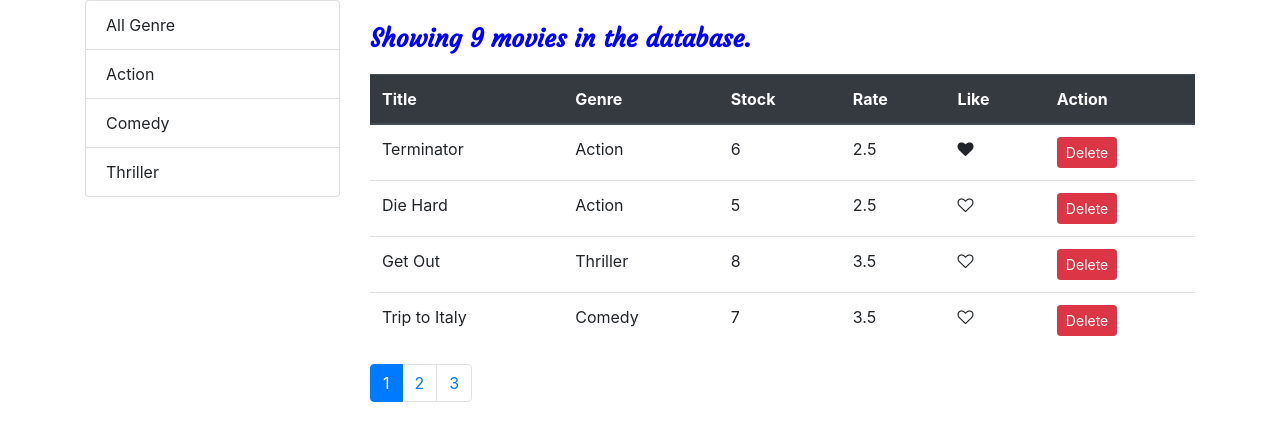
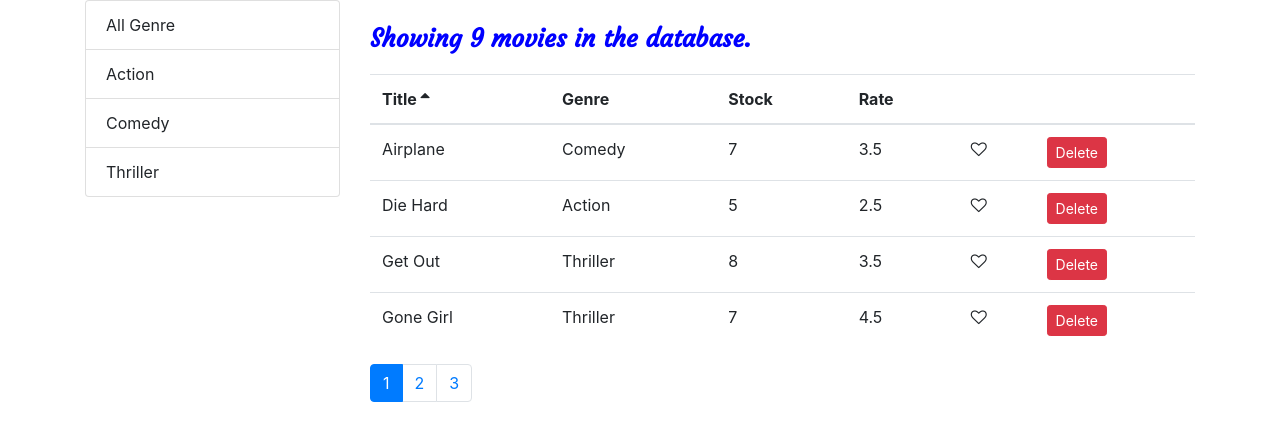
Before and after one commit to fyardlest1/fyardly, a React (Create React App) app: page / in a window 1280 px wide. Shown: the top 440 px of the page. Built offline with nearby package versions, Linux system fonts and the light colour scheme.

Commit message:
Reusable Component and Sorting

```diff
--- /dev/null
+++ b/src/components/common/table.jsx
@@ -0,0 +1,20 @@
+import React from 'react';
+import TableHeader from "./tableHeader";
+import TableBody from "./tableBody";
+
+const Table = ({ columns, columnSort, onSort, data }) => {
+
+    return (
+        <table className='table'>
+            <TableHeader
+                columns={columns}
+                columnSort={columnSort}
+                onSort={onSort}
+                className='thead-dark'
+            />
+            <TableBody columns={columns} data={data} />
+        </table>
+    );
+}
+
+export default Table;
--- /dev/null
+++ b/src/components/common/tableBody.jsx
@@ -0,0 +1,35 @@
+import React, { Component } from "react";
+import _ from "lodash";
+
+class TableBody extends Component {
+  renderCell = (item, column) => {
+    if (column.content) {
+      return column.content(item);
+    }
+
+    return _.get(item, column.path);
+  };
+
+  createKey = (item, column) => {
+      return item._id + (column.path || column.key);
+  }
+  render() {
+    const { data, columns } = this.props;
+
+    return (
+      <tbody>
+        {data.map((item) => (
+          <tr key={item._id}>
+            {columns.map((column) => (
+              <td key={this.createKey(item, column)}>
+                {this.renderCell(item, column)}
+              </td>
+            ))}
+          </tr>
+        ))}
+      </tbody>
+    );
+  }
+}
+
+export default TableBody;
--- /dev/null
+++ b/src/components/common/tableHeader.jsx
@@ -0,0 +1,54 @@
+import React, { Component } from "react";
+
+// columns: array
+// columnSort: object
+// onSort: function
+
+class TableHeader extends Component {
+  raiseSort = (path) => {
+    const columnSort = { ...this.props.columnSort };
+
+    if (columnSort.path === path) {
+      columnSort.order = columnSort.order === "asc" ? "desc" : "asc";
+    } else {
+      columnSort.path = path;
+      columnSort.order = "asc";
+    }
+
+    this.props.onSort(columnSort);
+  };
+
+  renderSortIcon = (column) => {
+    const { columnSort } = this.props;
+
+    if (column.path !== columnSort.path) {
+      return null;
+    }
+
+    if (columnSort.order === 'asc') {
+      return <i className='fa fa-sort-asc' />
+    }
+
+    return <i className='fa fa-sort-desc' />
+  }
+
+  render() {
+    return (
+      <thead >
+        <tr>
+          {this.props.columns.map((column) => (
+            <th
+              className='clickable'
+              key={column.path || column.key}
+              onClick={() => this.raiseSort(column.path)}
+            >
+              {column.label} { this.renderSortIcon(column) }
+            </th>
+          ))}
+        </tr>
+      </thead>
+    );
+  }
+}
+
+export default TableHeader;
--- a/src/components/movies.jsx
+++ b/src/components/movies.jsx
@@ -5,6 +5,7 @@ import ListGroup from "./common/listGroup";
 import MoviesTable from "./moviesTable";
 import Pagination from "./common/pagination";
 import { paginate } from "../utils/paginate";
+import _ from 'lodash';
 
 class Movies extends Component {
   state = {
@@ -12,6 +13,7 @@ class Movies extends Component {
     currentPage: 1,
     genres: [],
     pageSize: 4,
+    columnSort: { path: 'title', order: "asc" },
   };
 
   componentDidMount() {
@@ -40,8 +42,32 @@ class Movies extends Component {
     this.setState({ selectedGenre: genre, currentPage: 1 });
   };
 
-  handleSort = () => {
+  handleSort = (columnSort) => {
 
+    this.setState({ columnSort });
+  };
+
+  getPageData = () => {
+    const {
+      pageSize,
+      currentPage,
+      columnSort,
+      selectedGenre,
+      movies: allMovies,
+    } = this.state;
+
+    // Filtering Items
+    const filtered =
+      selectedGenre && selectedGenre._id
+        ? allMovies.filter((m) => m.genre._id === selectedGenre._id)
+        : allMovies;
+
+    // Sorting Items
+    const sorted = _.orderBy(filtered, [columnSort.path], [columnSort.order]);
+    // Paginate the movie
+    const movies = paginate(sorted, currentPage, pageSize);
+
+    return { totalCount: filtered.length, data: movies }
   }
 
   render() {
@@ -49,8 +75,7 @@ class Movies extends Component {
     const {
       pageSize,
       currentPage,
-      selectedGenre,
-      movies: allMovies,
+      columnSort,
     } = this.state;
 
     if (count === 0)
@@ -67,13 +92,7 @@ class Movies extends Component {
         </p>
       );
 
-    const filtered =
-      selectedGenre && selectedGenre._id
-        ? allMovies.filter((m) => m.genre._id === selectedGenre._id)
-        : allMovies;
-
-    // Paginate the movie
-    const movies = paginate(filtered, currentPage, pageSize);
+      const { totalCount, data: movies } = this.getPageData();
 
     return (
       <div className='row'>
@@ -93,16 +112,17 @@ class Movies extends Component {
               paddingTop: 20,
             }}
           >
-            <strong>Showing {filtered.length} movies in the database.</strong>{" "}
+            <strong>Showing {totalCount} movies in the database.</strong>{" "}
           </p>
           <MoviesTable
             movies={movies}
+            columnSort={columnSort}
             onLike={this.handleLike}
             onDelete={this.handleDelete}
             onSort={this.handleSort}
           />
           <Pagination
-            itemsCount={filtered.length}
+            itemsCount={totalCount}
             pageSize={pageSize}
             currentPage={currentPage}
             onPageChange={this.handlePageChange}
--- a/src/components/moviesTable.jsx
+++ b/src/components/moviesTable.jsx
@@ -1,44 +1,44 @@
-import React from "react";
+import React, { Component } from "react";
 import Like from "./common/like";
+import Table from "./common/table";
 
-const MoviesTable = (props) => {
-  const { movies, onDelete, onLike, onSort } = props;
+class MoviesTable extends Component {
+  columns = [
+    { path: "title", label: "Title" },
+    { path: "genre.name", label: "Genre" },
+    { path: "numberInStock", label: "Stock" },
+    { path: "dailyRentalRate", label: "Rate" },
+    {
+      key: "like",
+      content: (movie) => (
+        <Like liked={movie.liked} onClick={() => this.props.onLike(movie)} />
+      ),
+    },
+    {
+      key: "delete",
+      content: (movie) => (
+        <button
+          onClick={() => this.props.onDelete(movie)}
+          className='btn btn-danger btn-sm'
+        >
+          Delete
+        </button>
+      ),
+    },
+  ];
 
-  return (
-    <table className='table'>
-      <thead className='thead-dark'>
-        <tr>
-          <th onClick={ () => onSort('title') }>Title</th>
-          <th onClick={ () => onSort('genre.name')}>Genre</th>
-          <th onClick={ () => onSort('numberInStock')}>Stock</th>
-          <th onClick={ () => onSort('dailyRentalRate')} >Rate</th>
-          <th>Like</th>
-          <th>Action</th>
-        </tr>
-      </thead>
-      <tbody>
-        {movies.map((movie) => (
-          <tr key={movie._id}>
-            <td>{movie.title}</td>
-            <td> {movie.genre.name} </td>
-            <td> {movie.numberInStock} </td>
-            <td> {movie.dailyRentalRate} </td>
-            <td>
-              <Like liked={movie.liked} onClick={() => onLike(movie)} />
-            </td>
-            <td>
-              <button
-                onClick={() => onDelete(movie)}
-                className='btn btn-danger btn-sm'
-              >
-                Delete
-              </button>
-            </td>
-          </tr>
-        ))}
-      </tbody>
-    </table>
-  );
-};
+  render() {
+    const { movies, onSort, columnSort } = this.props;
+
+    return (
+      <Table
+        columns={this.columns}
+        data={movies}
+        columnSort={columnSort}
+        onSort={onSort}
+      />
+    );
+  }
+}
 
 export default MoviesTable;
--- a/src/index.css
+++ b/src/index.css
@@ -11,3 +11,7 @@ code {
   font-family: source-code-pro, Menlo, Monaco, Consolas, 'Courier New',
     monospace;
 }
+
+.clickable {
+  cursor: pointer;
+}
```
